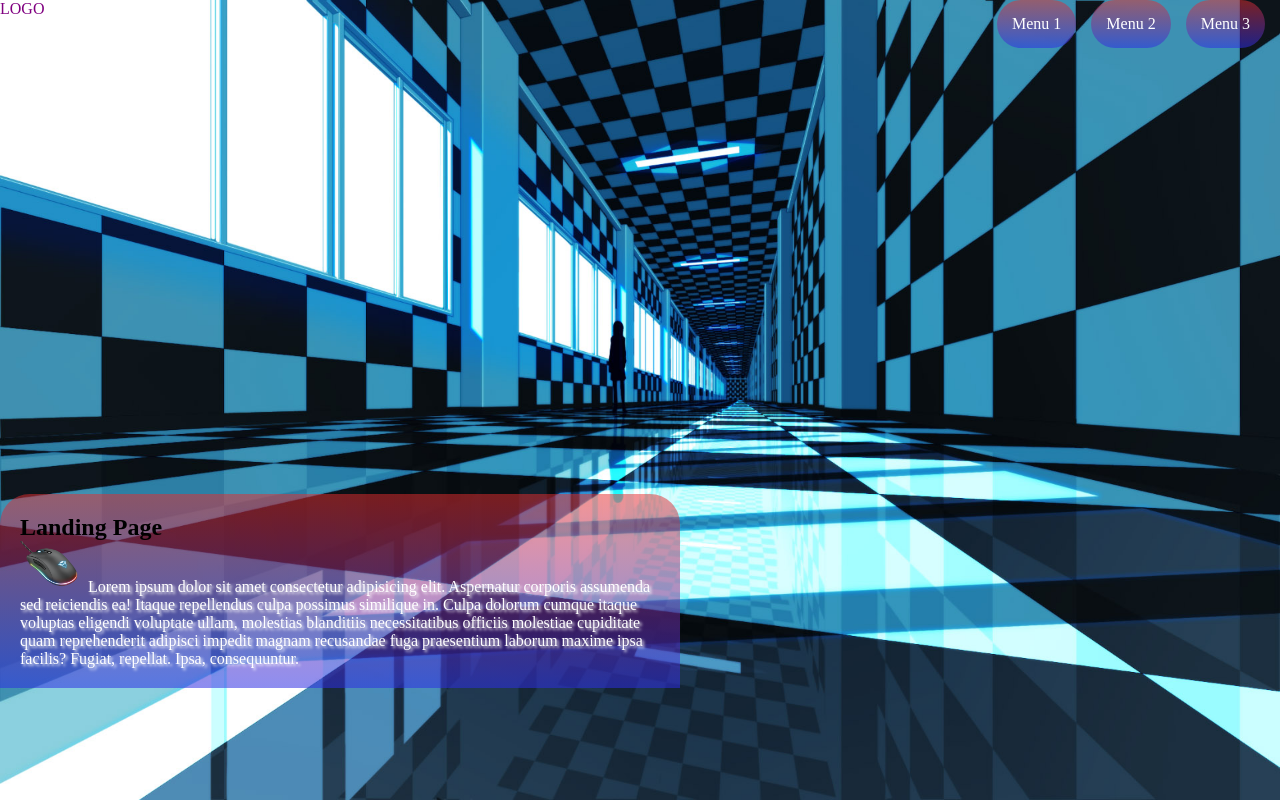
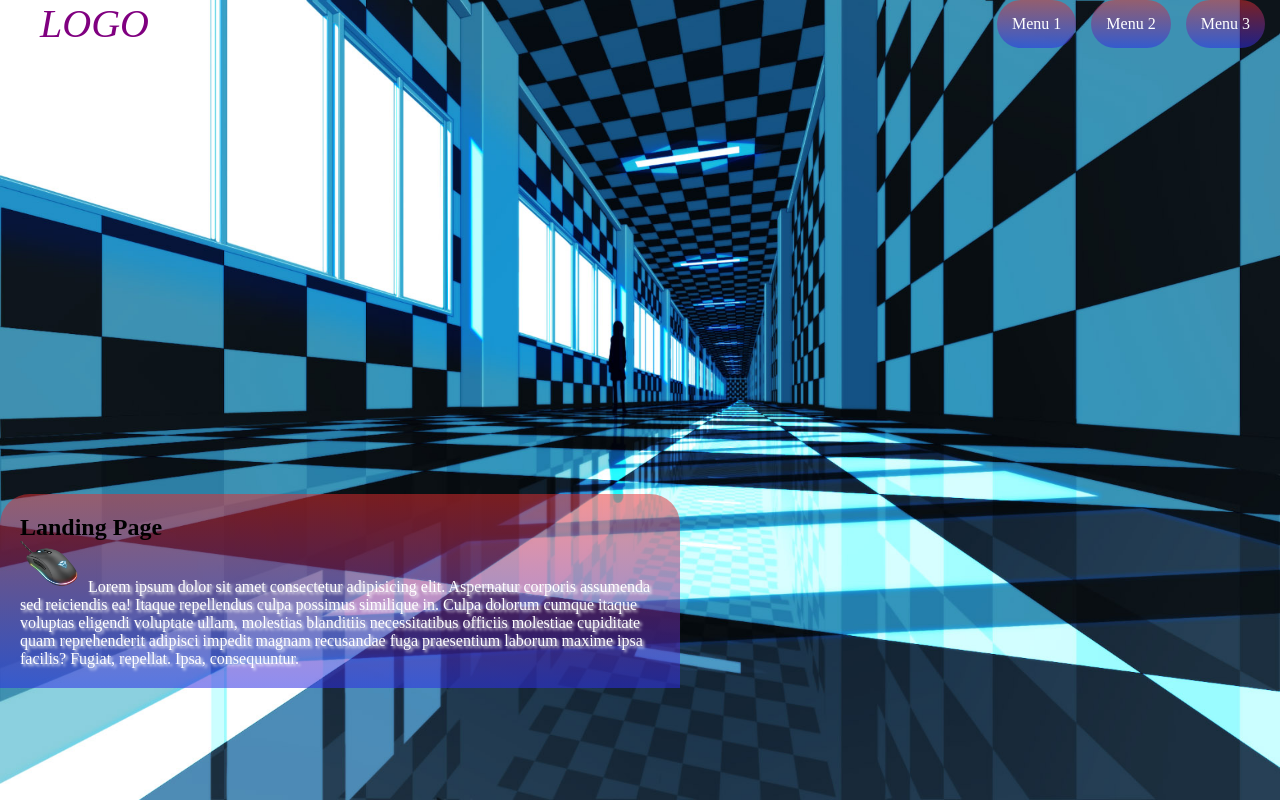
Before and after one commit to jtorresarias/imagen-de-fondo, a plain HTML site: page index.html in a window 1280 px wide. Drawn offline with Linux system fonts and the light colour scheme.

Commit message:
Update estilo.css

```diff
--- a/css/estilo.css
+++ b/css/estilo.css
@@ -56,5 +56,8 @@ p{
     color: #fff;
 }
 .logo{
+    margin-left: 40px;
     color: purple;
+    font-size: 40px;
+    font-style: italic;
 }
```
